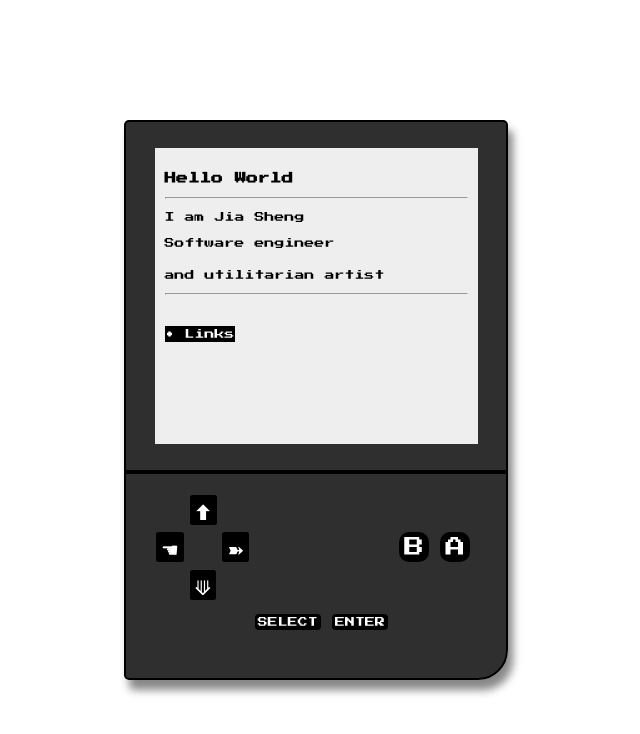
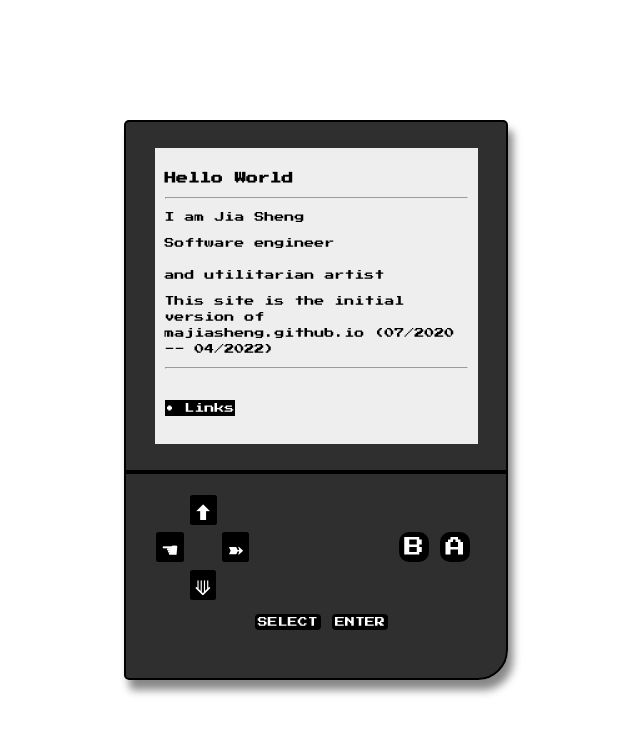
Before and after one commit to majsdev/majsdev.github.io, a React (Create React App) app: page /about in a window 1280 px wide. Shown: the top 734 px of the page, without its empty margins (324-964 px from the left). Built offline with nearby package versions, Linux system fonts and the light colour scheme.

Commit message:
Update About.js

```diff
--- a/src/pages/about/About.js
+++ b/src/pages/about/About.js
@@ -87,6 +87,9 @@ function About(props) {
           <br/>
           and utilitarian artist
           </p>
+          <p>
+          This site is the initial version of <a href="majiasheng.github.io">majiasheng.github.io</a> (07/2020 -- 04/2022)
+          </p>
           <hr />
           <br />
         </div>
```
